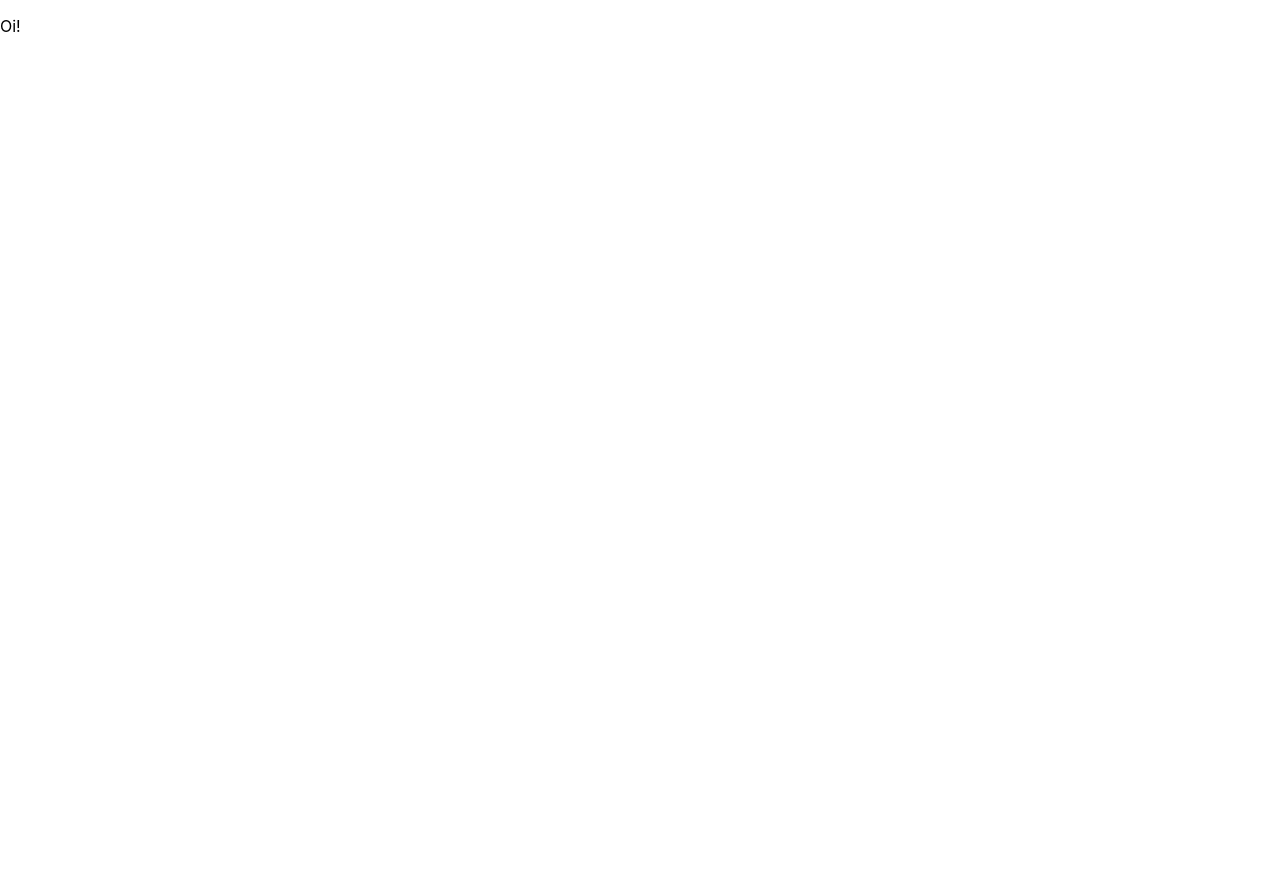
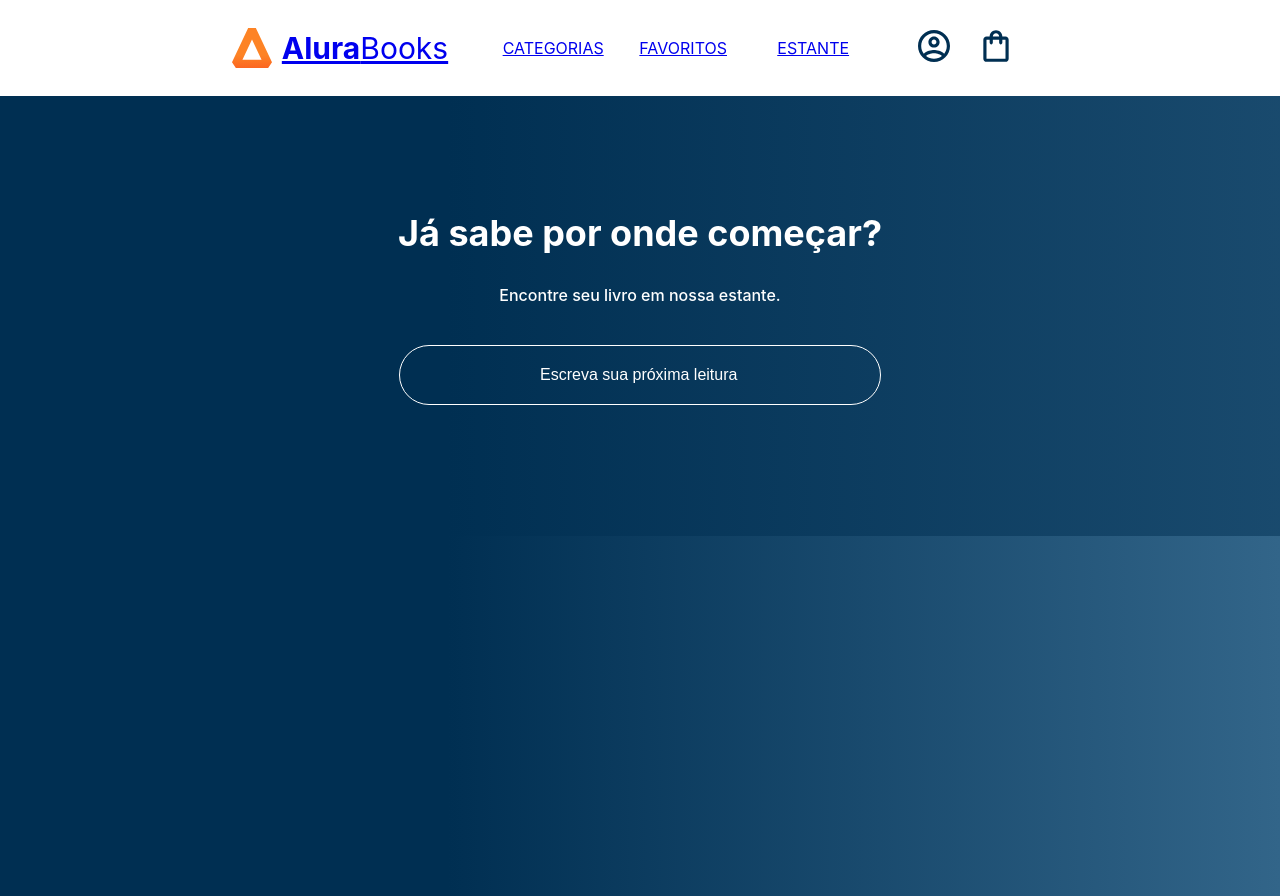
Before and after one commit to karennovaes/alura-books, a React (Create React App) app: page /favoritos in a window 1280 px wide. Before the commit the page ends 800 px from the top, so only its background shows below. Built offline with nearby package versions, Linux system fonts and the light colour scheme.

Commit message:
Refactor application structure: remove App component, add Home and Favoritos routes, and update Header for navigation

```diff
--- a/src/App.js
+++ /dev/null
@@ -1,29 +0,0 @@
-import Header from './componentes/Header'
-import Pesquisa from './componentes/Pesquisa'
-import UltimosLancamentos from './componentes/UltimosLancamentos'
-import styled from 'styled-components'
-
-const AppContainer = styled.div`
-    width: 100vw;
-    height: 100vh;
-    background-image: linear-gradient(90deg, #002F52 35%, #326589);
-
-    li {
-        list-style: none;
-    }
-`
-
-function App() {
-    return (
-        <AppContainer>
-      <Header />
-      <Pesquisa/>
-      <UltimosLancamentos/>
-
-
-
-    </AppContainer>
-  );
-}
-
-export default App
--- a/src/componentes/Header/index.js
+++ b/src/componentes/Header/index.js
@@ -1,22 +1,26 @@
-import Logo from '../Logo'
-import OpcoesHeader from '../OpcoesHeader'
-import IconesHeader from '../IconesHeader'
-import styled from 'styled-components'
+import Logo from "../Logo";
+import OpcoesHeader from "../OpcoesHeader";
+import IconesHeader from "../IconesHeader";
+import styled from "styled-components";
+import { Link } from "react-router-dom";
 
 const HeaderContainer = styled.header`
-    background-color: #FFF;
-    display: flex;
-    justify-content: center;
-`
+  background-color: #fff;
+  display: flex;
+  justify-content: center;
+`;
 
 function Header() {
-    return(
-        <HeaderContainer>
-            <Logo/>
-            <OpcoesHeader/>
-            <IconesHeader/>
-        </HeaderContainer>
-    )
+  return (
+    <HeaderContainer>
+      <Link to="/">
+        <Logo />
+      </Link>
+
+      <OpcoesHeader />
+      <IconesHeader />
+    </HeaderContainer>
+  );
 }
 
-export default Header
+export default Header;
--- a/src/index.js
+++ b/src/index.js
@@ -1,9 +1,11 @@
 import React from "react";
 import ReactDOM from "react-dom/client";
-import App from "./App";
+import Home from "./rotas/Home";
 import reportWebVitals from "./reportWebVitals";
 import { createGlobalStyle } from "styled-components";
 import { BrowserRouter, Routes, Route } from "react-router-dom";
+import Header from "./componentes/Header";
+import Favoritos from "./rotas/Favoritos";
 
 const GlobalStyle = createGlobalStyle`
   body {
@@ -30,9 +32,10 @@
   <React.StrictMode>
     <GlobalStyle />
     <BrowserRouter>
+      <Header />
       <Routes>
-        <Route path="/" element={<App />  } />
-        <Route path="/favoritos" element={<p>Oi!</p>} />
+        <Route path="/" element={<Home />} />
+        <Route path="/favoritos" element={<Favoritos />} />
       </Routes>
     </BrowserRouter>
   </React.StrictMode>
--- /dev/null
+++ b/src/rotas/Favoritos.js
@@ -0,0 +1,22 @@
+import Pesquisa from "../componentes/Pesquisa";
+import styled from "styled-components";
+
+const AppContainer = styled.div`
+  width: 100vw;
+  height: 100vh;
+  background-image: linear-gradient(90deg, #002f52 35%, #326589);
+
+  li {
+    list-style: none;
+  }
+`;
+
+function Favoritos() {
+  return (
+    <AppContainer>
+      <Pesquisa />
+    </AppContainer>
+  );
+}
+
+export default Favoritos;
--- /dev/null
+++ b/src/rotas/Home.js
@@ -0,0 +1,24 @@
+import Pesquisa from "../componentes/Pesquisa";
+import UltimosLancamentos from "../componentes/UltimosLancamentos";
+import styled from "styled-components";
+
+const AppContainer = styled.div`
+  width: 100vw;
+  height: 100vh;
+  background-image: linear-gradient(90deg, #002f52 35%, #326589);
+
+  li {
+    list-style: none;
+  }
+`;
+
+function Home() {
+  return (
+    <AppContainer>
+      <Pesquisa />
+      <UltimosLancamentos />
+    </AppContainer>
+  );
+}
+
+export default Home;
```
